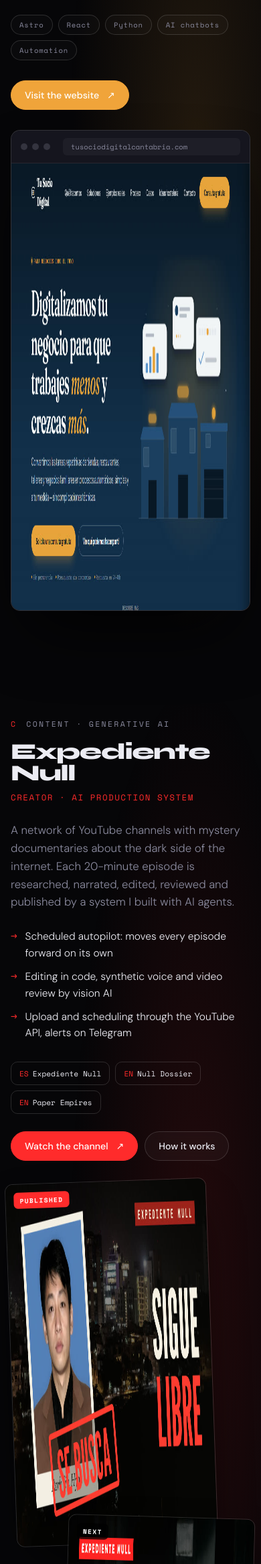
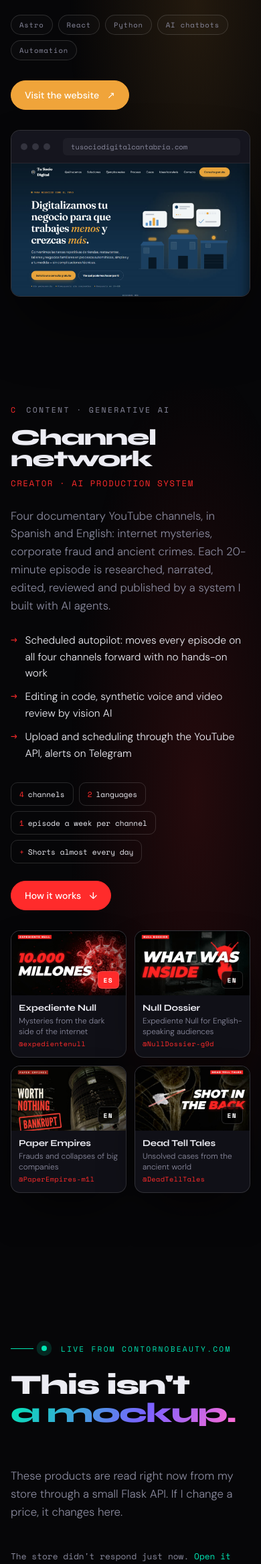
Before and after one commit to lumisardy/PublicWeb, a Flask app: page / in a window 390 px wide. Shown: the part 4130-6465 px from the top of the page at 67% size. Run offline with Flask 3, Linux system fonts and the light colour scheme; data that the repository does not hold is empty; some libraries are stand-ins or nearby versions.

Commit message:
Portfolio: red de 4 canales en la sección de YouTube y miniaturas sin achatar
- Tarjetas de Expediente Null, Null Dossier, Paper Empires y Dead Tell Tales
- img con height:auto: las miniaturas y capturas ya no se deforman
- 4 canales en el pipeline y traducciones al inglés

Co-Authored-By: Claude Opus 5.5 <noreply@anthropic.com>

```diff
--- a/templates/webCV.html
+++ b/templates/webCV.html
@@ -52,7 +52,7 @@ body {
 body.cargando { overflow: hidden; }
 ::selection { background: var(--accent); color: var(--bg); }
 a { color: inherit; text-decoration: none; }
-img, video { display: block; max-width: 100%; }
+img, video { display: block; max-width: 100%; height: auto; }
 .mono { font-family: var(--font-mono); }
 .acento { color: var(--accent); }
 .grad {
@@ -237,12 +237,19 @@ section { position: relative; }
 .navegador-barra { display: flex; align-items: center; gap: 7px; padding: 11px 14px; border-bottom: 1px solid var(--border); background: var(--surface2); }
 .navegador-barra i { width: 10px; height: 10px; border-radius: 50%; background: #34343f; }
 .navegador-barra span { margin-left: 12px; flex: 1; font: .66rem var(--font-mono); color: var(--muted); background: rgba(255,255,255,.04); padding: 5px 12px; border-radius: 6px; }
-.miniaturas { display: grid; gap: 16px; position: relative; }
-.mini { border-radius: 12px; overflow: hidden; border: 1px solid var(--border2); position: relative; box-shadow: 0 30px 70px -25px rgba(0,0,0,.9); }
-.mini:nth-child(1) { transform: rotate(-2deg); width: 84%; }
-.mini:nth-child(2) { transform: rotate(1.6deg); width: 78%; justify-self: end; margin-top: -16%; }
-.mini .estado { position: absolute; top: 12px; left: 12px; font: 700 .6rem var(--font-mono); letter-spacing: .14em; padding: 5px 9px; border-radius: 6px; background: rgba(0,0,0,.75); color: #fff; }
-.mini .estado.vivo { background: var(--rojo); }
+.red-canales { display: grid; grid-template-columns: repeat(2, minmax(0, 1fr)); gap: 18px; }
+.tarjeta-canal { display: block; border-radius: 14px; overflow: hidden; border: 1px solid var(--border2); background: var(--surface); box-shadow: 0 30px 70px -25px rgba(0,0,0,.9); transition: transform .45s cubic-bezier(.2,.7,.2,1), border-color .3s; }
+.tarjeta-canal:nth-child(odd) { transform: translateY(14px); }
+.tarjeta-canal:hover { transform: translateY(-6px); border-color: var(--c); }
+.tarjeta-canal-img { position: relative; aspect-ratio: 16 / 9; overflow: hidden; background: #0b0b0f; }
+.tarjeta-canal-img img { width: 100%; height: 100%; object-fit: cover; transition: transform .7s cubic-bezier(.2,.7,.2,1); }
+.tarjeta-canal:hover .tarjeta-canal-img img { transform: scale(1.05); }
+.tarjeta-canal .idioma { position: absolute; bottom: 10px; right: 10px; z-index: 1; font: 700 .6rem var(--font-mono); letter-spacing: .14em; padding: 5px 8px; border-radius: 6px; background: rgba(0,0,0,.75); color: #fff; }
+.tarjeta-canal .idioma.vivo { background: var(--rojo); }
+.tarjeta-canal-info { padding: 12px 14px 14px; display: grid; gap: 3px; }
+.tarjeta-canal-info b { font: 700 .95rem var(--font-display); letter-spacing: -.01em; color: var(--text); }
+.tarjeta-canal-info span { font-size: .8rem; line-height: 1.35; color: var(--muted); }
+.tarjeta-canal-info i { font: normal .64rem var(--font-mono); color: var(--c); letter-spacing: .04em; overflow-wrap: anywhere; }
 .canales-red { display: flex; gap: 8px; flex-wrap: wrap; margin-bottom: 26px; }
 .canal { font: .7rem var(--font-mono); padding: 8px 12px; border-radius: 10px; border: 1px solid var(--border2); }
 .canal b { color: var(--c); font-weight: 400; margin-right: 6px; }
@@ -430,6 +437,11 @@ footer a:hover { color: var(--accent); }
   .contacto-rejilla { grid-template-columns: 1fr; }
   .barra { grid-template-columns: 90px 1fr 34px; }
   .navegador { transform: none; }
+  .red-canales { gap: 12px; }
+  .tarjeta-canal:nth-child(odd) { transform: none; }
+  .tarjeta-canal-info { padding: 10px 11px 12px; }
+  .tarjeta-canal-info b { font-size: .85rem; }
+  .tarjeta-canal-info span { font-size: .74rem; }
   .pipe-svg .nodo text { font-size: 19px; }
   .pipe-svg .nodo .n { font-size: 14px; }
 }
@@ -603,23 +615,36 @@ footer a:hover { color: var(--accent); }
         <div class="panel-dentro">
           <div>
             <div class="panel-num"><b>C</b> CONTENIDO · IA GENERATIVA</div>
-            <h3>Expediente Null</h3>
+            <h3>Red de canales</h3>
             <div class="rol">Creador · sistema de producción con IA</div>
-            <p class="desc">Una red de canales de YouTube de documentales de misterio sobre el lado oscuro de internet. Cada episodio de 20 minutos lo investiga, narra, monta, revisa y publica un sistema que he construido con agentes de IA.</p>
+            <p class="desc">Cuatro canales de YouTube de documentales, en español y en inglés: misterios de internet, fraudes empresariales y crímenes de la antigüedad. Cada episodio de 20 minutos lo investiga, narra, monta, revisa y publica un sistema que he construido con agentes de IA.</p>
             <ul class="lista-hechos">
-              <li>Piloto automático programado: avanza cada episodio sin intervención</li>
+              <li>Piloto automático programado: avanza cada episodio de los cuatro canales sin intervención</li>
               <li>Montaje en código, voz sintética y crítica del vídeo con IA de visión</li>
               <li>Subida y programación por la API de YouTube, avisos por Telegram</li>
             </ul>
-            <div class="canales-red"><span class="canal"><b>ES</b>Expediente Null</span><span class="canal"><b>EN</b>Null Dossier</span><span class="canal"><b>EN</b>Paper Empires</span></div>
+            <div class="canales-red"><span class="canal"><b>4</b>canales</span><span class="canal"><b>2</b>idiomas</span><span class="canal"><b>1</b>episodio por semana y canal</span><span class="canal"><b>+</b>Shorts casi a diario</span></div>
             <div class="panel-enlaces">
-              <a class="boton principal" href="https://www.youtube.com/@expedientenull" target="_blank" rel="noopener" data-cursor="VER">Ver el canal <span class="flecha">↗</span></a>
-              <a class="boton" href="#pipeline">Cómo funciona</a>
+              <a class="boton principal" href="#pipeline">Cómo funciona <span class="flecha">↓</span></a>
             </div>
           </div>
-          <div class="miniaturas">
-            <a class="mini" href="https://www.youtube.com/watch?v=-_X43KmG2sg" target="_blank" rel="noopener" data-cursor="PLAY"><span class="estado vivo">PUBLICADO</span><img src="/static/portfolio/en-002.jpg" alt="Miniatura: Lazarus y el Banco de Bangladesh" loading="lazy" width="960" height="540"></a>
-            <div class="mini"><span class="estado">PRÓXIMO</span><img src="/static/portfolio/en-003.jpg" alt="Miniatura: Cicada 3301" loading="lazy" width="960" height="540"></div>
+          <div class="red-canales">
+            <a class="tarjeta-canal" href="https://www.youtube.com/@expedientenull" target="_blank" rel="noopener" data-cursor="VER">
+              <div class="tarjeta-canal-img"><span class="idioma vivo">ES</span><img src="/static/portfolio/canal-es.jpg" alt="Miniatura de Expediente Null: NotPetya" loading="lazy" width="960" height="540"></div>
+              <div class="tarjeta-canal-info"><b>Expediente Null</b><span>Misterios del lado oscuro de internet</span><i>@expedientenull</i></div>
+            </a>
+            <a class="tarjeta-canal" href="https://www.youtube.com/@NullDossier-g9d" target="_blank" rel="noopener" data-cursor="VER">
+              <div class="tarjeta-canal-img"><span class="idioma">EN</span><img src="/static/portfolio/canal-nd.jpg" alt="Miniatura de Null Dossier: Cicada 3301" loading="lazy" width="960" height="540"></div>
+              <div class="tarjeta-canal-info"><b>Null Dossier</b><span>Expediente Null para el público en inglés</span><i>@NullDossier-g9d</i></div>
+            </a>
+            <a class="tarjeta-canal" href="https://www.youtube.com/@PaperEmpires-m1l" target="_blank" rel="noopener" data-cursor="VER">
+              <div class="tarjeta-canal-img"><span class="idioma">EN</span><img src="/static/portfolio/canal-pe.jpg" alt="Miniatura de Paper Empires: Enron" loading="lazy" width="960" height="540"></div>
+              <div class="tarjeta-canal-info"><b>Paper Empires</b><span>Fraudes y caídas de grandes empresas</span><i>@PaperEmpires-m1l</i></div>
+            </a>
+            <a class="tarjeta-canal" href="https://www.youtube.com/@DeadTellTales" target="_blank" rel="noopener" data-cursor="VER">
+              <div class="tarjeta-canal-img"><span class="idioma">EN</span><img src="/static/portfolio/canal-dtt.jpg" alt="Miniatura de Dead Tell Tales: Ötzi" loading="lazy" width="960" height="540"></div>
+              <div class="tarjeta-canal-info"><b>Dead Tell Tales</b><span>Casos sin resolver de la antigüedad</span><i>@DeadTellTales</i></div>
+            </a>
           </div>
         </div>
       </article>
@@ -646,7 +671,7 @@ footer a:hover { color: var(--accent); }
   <div class="envoltura">
     <div class="etiqueta">02 — IA aplicada</div>
     <h2 class="titulo-seccion"><span class="linea"><span>Un estudio de vídeo</span></span><span class="linea"><span class="grad">que trabaja solo.</span></span></h2>
-    <p class="texto-grande">Así se produce un episodio de Expediente Null. Agentes de IA con habilidades propias, scripts en Node y Python, y una tarea programada que lo pone en marcha tres veces al día.</p>
+    <p class="texto-grande">Así se produce cada episodio de la red. Agentes de IA con habilidades propias, scripts en Node y Python, y una tarea programada que lo pone en marcha tres veces al día.</p>
     <div class="pipe-rejilla">
       <svg class="pipe-svg" id="pipeSvg" viewBox="0 0 600 640" role="img" aria-label="Pasos del pipeline: idea, investigación, guion, voz, montaje, render, crítica, miniatura y publicación">
         <defs><linearGradient id="gradPipe" x1="0" y1="0" x2="0" y2="1"><stop offset="0" stop-color="#00e6b4"/><stop offset="1" stop-color="#7b61ff"/></linearGradient></defs>
@@ -656,7 +681,7 @@ footer a:hover { color: var(--accent); }
       <div class="terminal">
         <div class="terminal-barra"><i></i><i></i><i></i><span>piloto — expediente-null</span></div>
         <div class="terminal-cuerpo" id="terminal">
-          <div class="l"><span class="d">03:00</span> <span class="h">piloto</span> arranca · 3 canales en el calendario</div>
+          <div class="l"><span class="d">03:00</span> <span class="h">piloto</span> arranca · 4 canales en el calendario</div>
           <div class="l"><span class="d">03:01</span> ideas      › tema elegido y puntuado</div>
           <div class="l"><span class="d">03:14</span> investigación › 19 fuentes verificadas <span class="ok">✓</span></div>
           <div class="l"><span class="d">03:52</span> guion      › 2.863 palabras · 112 escenas <span class="ok">✓</span></div>
@@ -1464,6 +1489,15 @@ document.getElementById('anio').textContent = new Date().getFullYear();
 /* ========== IDIOMA (ES / EN) ========== */
 // El español está escrito en la página; el inglés se aplica recorriendo sus textos con este diccionario.
 const EN = {
+  'Red de canales': 'Channel network',
+  'Cuatro canales de YouTube de documentales, en español y en inglés: misterios de internet, fraudes empresariales y crímenes de la antigüedad. Cada episodio de 20 minutos lo investiga, narra, monta, revisa y publica un sistema que he construido con agentes de IA.':
+    'Four documentary YouTube channels, in Spanish and English: internet mysteries, corporate fraud and ancient crimes. Each 20-minute episode is researched, narrated, edited, reviewed and published by a system I built with AI agents.',
+  'Piloto automático programado: avanza cada episodio de los cuatro canales sin intervención': 'Scheduled autopilot: moves every episode on all four channels forward with no hands-on work',
+  'canales': 'channels', 'idiomas': 'languages', 'episodio por semana y canal': 'episode a week per channel', 'Shorts casi a diario': 'Shorts almost every day',
+  'Misterios del lado oscuro de internet': 'Mysteries from the dark side of the internet',
+  'Expediente Null para el público en inglés': 'Expediente Null for English-speaking audiences',
+  'Fraudes y caídas de grandes empresas': 'Frauds and collapses of big companies',
+  'Casos sin resolver de la antigüedad': 'Unsolved cases from the ancient world',
   // Navegación y cabecera
   'Código · IA · Negocios': 'Code · AI · Business',
   'Ecosistema': 'Ecosystem', 'IA': 'AI', 'Habilidades': 'Skills', 'Proyectos': 'Projects', 'Trayectoria': 'Journey', 'Contacto': 'Contact',
@@ -1512,10 +1546,10 @@ const EN = {
   'Conectando con la tienda…': 'Connecting to the store…', 'La tienda no ha respondido ahora mismo.': "The store didn't respond just now.", 'Ábrela aquí ↗': 'Open it here ↗',
   // Pipeline
   '02 — IA aplicada': '02 — Applied AI', 'Un estudio de vídeo': 'A video studio', 'que trabaja solo.': 'that runs itself.',
-  'Así se produce un episodio de Expediente Null. Agentes de IA con habilidades propias, scripts en Node y Python, y una tarea programada que lo pone en marcha tres veces al día.':
-    'This is how an Expediente Null episode gets made. AI agents with their own skills, Node and Python scripts, and a scheduled task that kicks it off three times a day.',
+  'Así se produce cada episodio de la red. Agentes de IA con habilidades propias, scripts en Node y Python, y una tarea programada que lo pone en marcha tres veces al día.':
+    'This is how every episode in the network gets made. AI agents with their own skills, Node and Python scripts, and a scheduled task that kicks it off three times a day.',
   'piloto — expediente-null': 'autopilot — expediente-null', 'piloto': 'autopilot',
-  'arranca · 3 canales en el calendario': 'starts · 3 channels on the calendar',
+  'arranca · 4 canales en el calendario': 'starts · 4 channels on the calendar',
   'ideas › tema elegido y puntuado': 'ideas      › topic picked and scored',
   'investigación › 19 fuentes verificadas': 'research   › 19 sources verified',
   'guion › 2.863 palabras · 112 escenas': 'script     › 2,863 words · 112 scenes',
```
Also changed, not shown: static/portfolio/canal-dtt.jpg (added), static/portfolio/canal-es.jpg (added), static/portfolio/canal-nd.jpg (added), static/portfolio/canal-pe.jpg (added).
